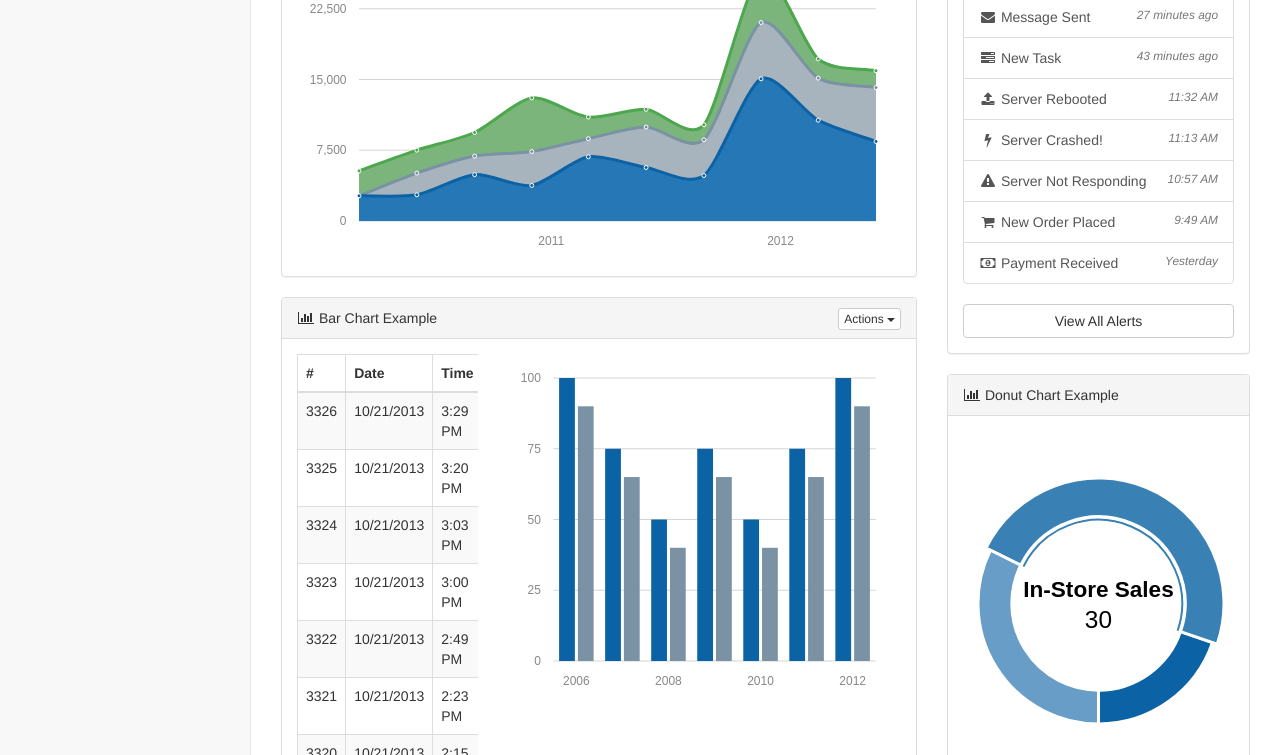
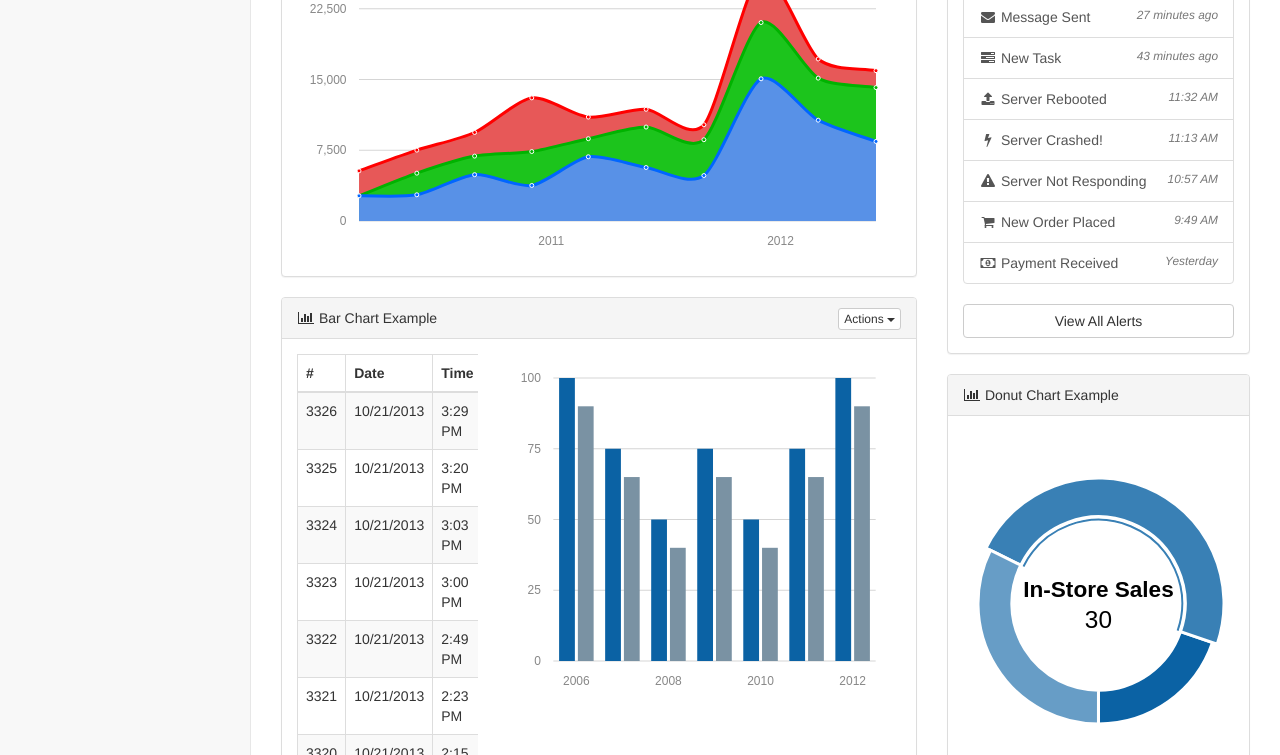
Before and after one commit to mehdizyane/node2fraude, a website: page pages/index.html in a window 1280 px wide. Shown: the part 465-1220 px from the top of the page. Drawn offline with Linux system fonts and the light colour scheme.

Commit message:
Cleaning + data on the graph

```diff
--- a/data/morris-data.js
+++ b/data/morris-data.js
@@ -4,58 +4,59 @@ $(function() {
         element: 'morris-area-chart',
         data: [{
             period: '2010 Q1',
-            iphone: 2666,
-            ipad: null,
-            itouch: 2647
+            encours: 2666,
+            valide: null,
+            refuse: 2647
         }, {
             period: '2010 Q2',
-            iphone: 2778,
-            ipad: 2294,
-            itouch: 2441
+            encours: 2778,
+            valide: 2294,
+            refuse: 2441
         }, {
             period: '2010 Q3',
-            iphone: 4912,
-            ipad: 1969,
-            itouch: 2501
+            encours: 4912,
+            valide: 1969,
+            refuse: 2501
         }, {
             period: '2010 Q4',
-            iphone: 3767,
-            ipad: 3597,
-            itouch: 5689
+            encours: 3767,
+            valide: 3597,
+            refuse: 5689
         }, {
             period: '2011 Q1',
-            iphone: 6810,
-            ipad: 1914,
-            itouch: 2293
+            encours: 6810,
+            valide: 1914,
+            refuse: 2293
         }, {
             period: '2011 Q2',
-            iphone: 5670,
-            ipad: 4293,
-            itouch: 1881
+            encours: 5670,
+            valide: 4293,
+            refuse: 1881
         }, {
             period: '2011 Q3',
-            iphone: 4820,
-            ipad: 3795,
-            itouch: 1588
+            encours: 4820,
+            valide: 3795,
+            refuse: 1588
         }, {
             period: '2011 Q4',
-            iphone: 15073,
-            ipad: 5967,
-            itouch: 5175
+            encours: 15073,
+            valide: 5967,
+            refuse: 5175
         }, {
             period: '2012 Q1',
-            iphone: 10687,
-            ipad: 4460,
-            itouch: 2028
+            encours: 10687,
+            valide: 4460,
+            refuse: 2028
         }, {
             period: '2012 Q2',
-            iphone: 8432,
-            ipad: 5713,
-            itouch: 1791
+            encours: 8432,
+            valide: 5713,
+            refuse: 1791
         }],
         xkey: 'period',
-        ykeys: ['iphone', 'ipad', 'itouch'],
-        labels: ['iPhone', 'iPad', 'iPod Touch'],
+        ykeys: ['encours', 'valide', 'refuse'],
+        labels: ['En cours', 'Validées', 'Refusées'],
+        lineColors : ['#0066ff', '#00b300', '#ff0000'],
         pointSize: 2,
         hideHover: 'auto',
         resize: true
--- a/pages/index.html
+++ b/pages/index.html
@@ -48,7 +48,7 @@
                     <span class="icon-bar"></span>
                     <span class="icon-bar"></span>
                 </button>
-                <a class="navbar-brand" href="index.html">SB Admin v2.0</a>
+                <a class="navbar-brand" href="index.html">Notes de fraudes</a>
             </div>
             <!-- /.navbar-header -->
 
@@ -265,7 +265,7 @@
             <div class="navbar-default sidebar" role="navigation">
                 <div class="sidebar-nav navbar-collapse">
                     <ul class="nav" id="side-menu">
-                        <li class="sidebar-search">
+                        <!--<li class="sidebar-search">
                             <div class="input-group custom-search-form">
                                 <input type="text" class="form-control" placeholder="Search...">
                                 <span class="input-group-btn">
@@ -274,8 +274,8 @@
                                 </button>
                             </span>
                             </div>
-                            <!-- /input-group -->
-                        </li>
+
+                        </li>-->
                         <li>
                             <a href="index.html"><i class="fa fa-dashboard fa-fw"></i> Note de frais</a>
                         </li>
@@ -418,7 +418,7 @@
                         </a>
                     </div>
                 </div>
-                <div class="col-lg-3 col-md-6">
+                <!--<div class="col-lg-3 col-md-6">
                     <div class="panel panel-yellow">
                         <div class="panel-heading">
                             <div class="row">
@@ -439,7 +439,7 @@
                             </div>
                         </a>
                     </div>
-                </div>
+                </div>-->
                 <div class="col-lg-3 col-md-6">
                     <div class="panel panel-red">
                         <div class="panel-heading">
@@ -468,7 +468,7 @@
                 <div class="col-lg-8">
                     <div class="panel panel-default">
                         <div class="panel-heading">
-                            <i class="fa fa-bar-chart-o fa-fw"></i> Suivi NDF validées
+                            <i class="fa fa-bar-chart-o fa-fw"></i> Suivi activités NDF
                             <div class="pull-right">
                                 <div class="btn-group">
                                     <button type="button" class="btn btn-default btn-xs dropdown-toggle" data-toggle="dropdown">
@@ -780,7 +780,6 @@
                             <div id="morris-donut-chart"></div>
                             <a href="#" class="btn btn-default btn-block">View Details</a>
                         </div>
-                        <!-- /.panel-body -->
                     </div>
                     <!-- /.panel -->
                     <div class="chat-panel panel panel-default">
```
